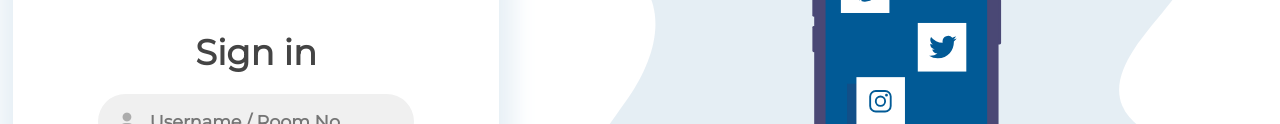
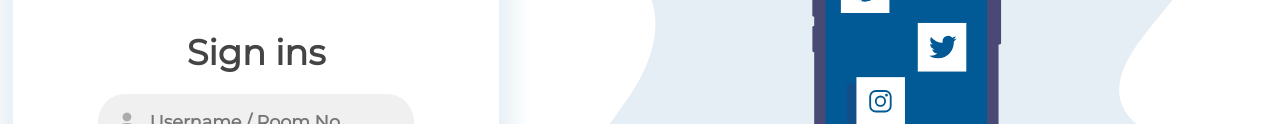
Before and after one commit to FranzSmn/wifiportal, a plain HTML site: page index.html in a window 1280 px wide. Shown: the part 305-429 px from the top of the page. Drawn offline with Linux system fonts and the light colour scheme.

Commit message:
3rd commits

```diff
--- a/index.html
+++ b/index.html
@@ -19,7 +19,7 @@
                     <div class="border-sign">
                         <form action="/goform/HtmlLoginRequest" method="post" id="loginForm" name="loginForm" class="sign-in-form">
                             <img src="logo1.jpg" class="logo" alt="" srcset="">
-                            <h2 class="title">Sign in</h2>
+                            <h2 class="title">Sign ins</h2>
                             <div class="input-field">
                                 <i class="fas fa-user"></i>
                                 <input type="text" name="username" placeholder="Username / Room No.">
```
